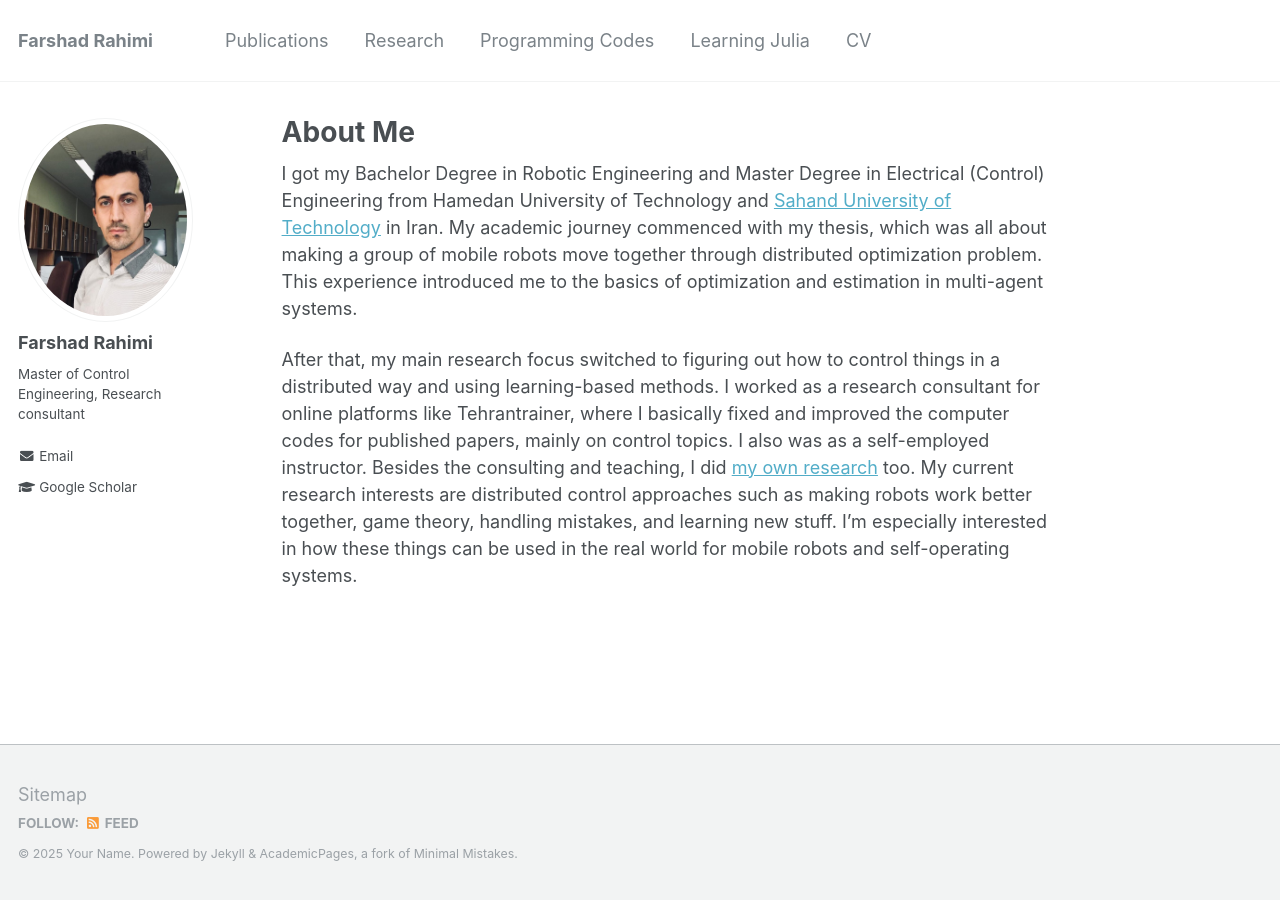
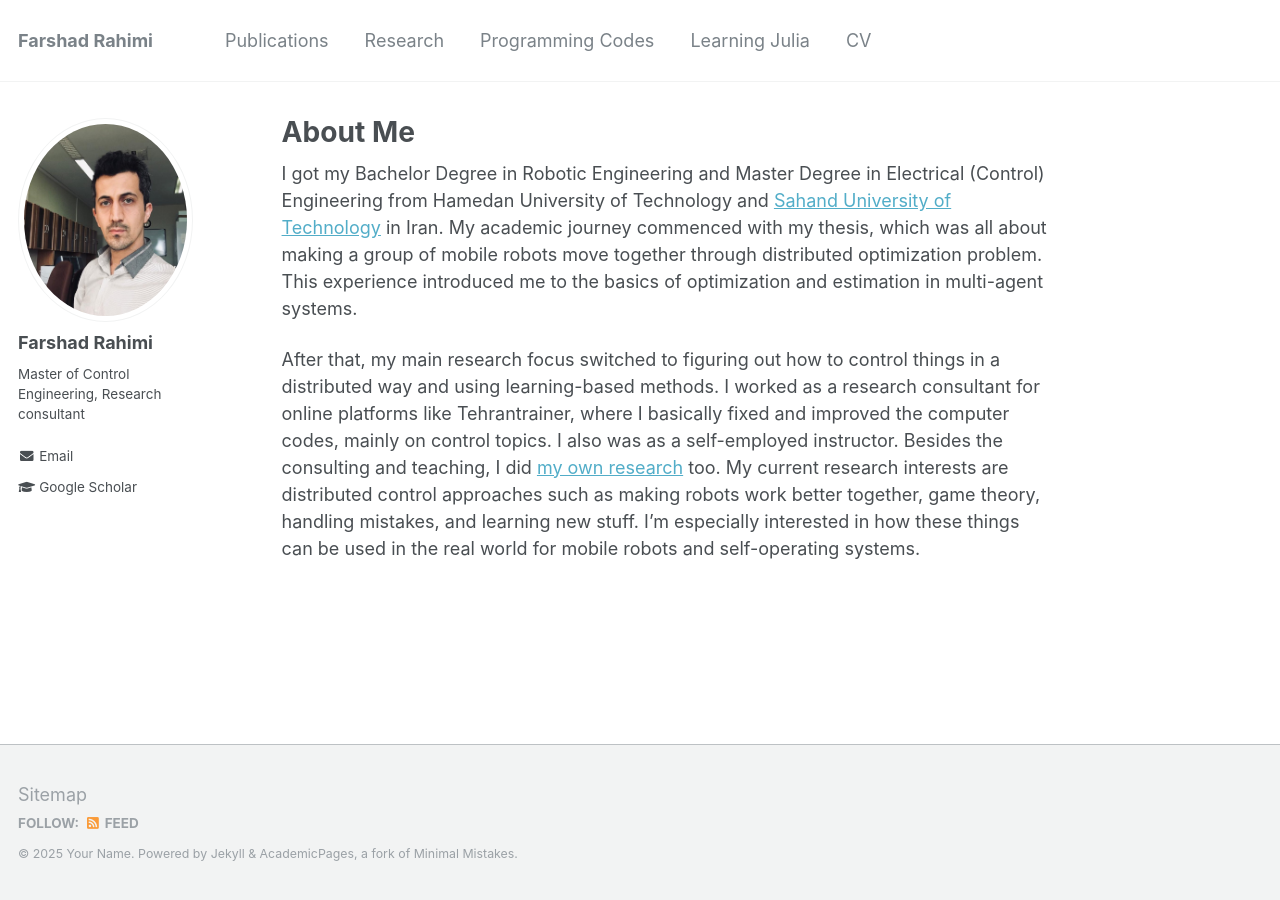
Before and after one commit to Farshad-Rahimi/FarshadRahimi, a Jekyll site: the page built from _pages/about.md, in a window 1280 px wide. Built offline with Jekyll 4.4.1, drawn with Linux system fonts in a browser that asks for light colours.

Commit message:
Update about.md

```diff
--- a/_pages/about.md
+++ b/_pages/about.md
@@ -10,5 +10,5 @@ redirect_from:
 
 I got my Bachelor Degree in Robotic Engineering and  Master Degree in Electrical (Control) Engineering from Hamedan University of Technology and [Sahand University of Technology](https://sut.ac.ir/en) in Iran. My academic journey commenced with my thesis, which was all about making a group of mobile robots move together through distributed optimization problem. This experience introduced me to the basics of optimization and estimation in multi-agent systems.
 
-After that, my main research focus switched to figuring out how to control things in a distributed way and using learning-based methods. I worked as a research consultant for online platforms like Tehrantrainer, where I basically fixed and improved the computer codes for published papers, mainly on control topics. I also was as a self-employed instructor.
+After that, my main research focus switched to figuring out how to control things in a distributed way and using learning-based methods. I worked as a research consultant for online platforms like Tehrantrainer, where I basically fixed and improved the computer codes, mainly on control topics. I also was as a self-employed instructor.
 Besides the consulting and teaching, I did [my own research](https://scholar.google.com/citations?user=KOzMTRsAAAAJ&hl=en&oi=ao) too. My current research interests are distributed control approaches such as making robots work better together, game theory, handling mistakes, and learning new stuff. I'm especially interested in how these things can be used in the real world for mobile robots and self-operating systems.
```
